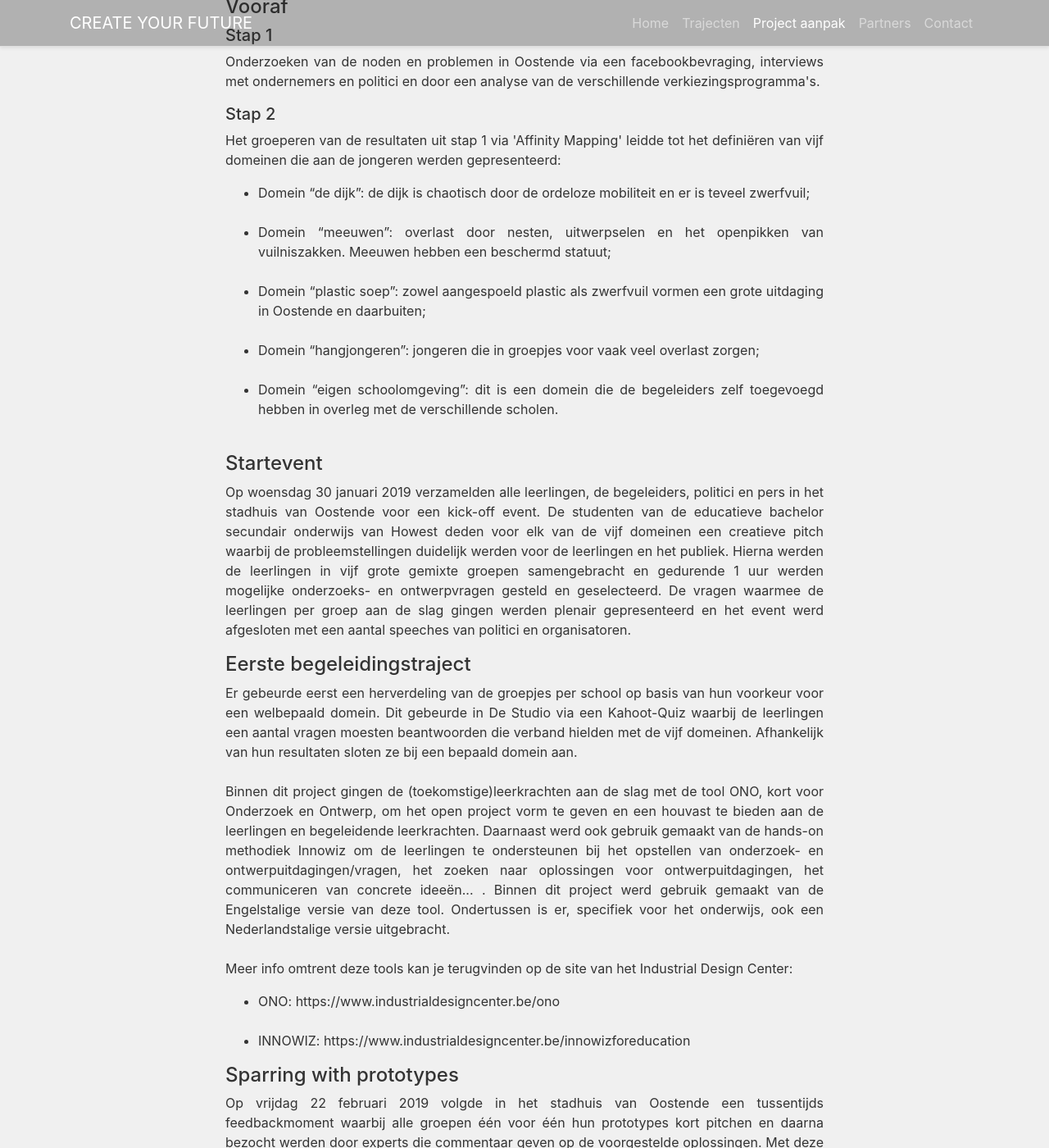
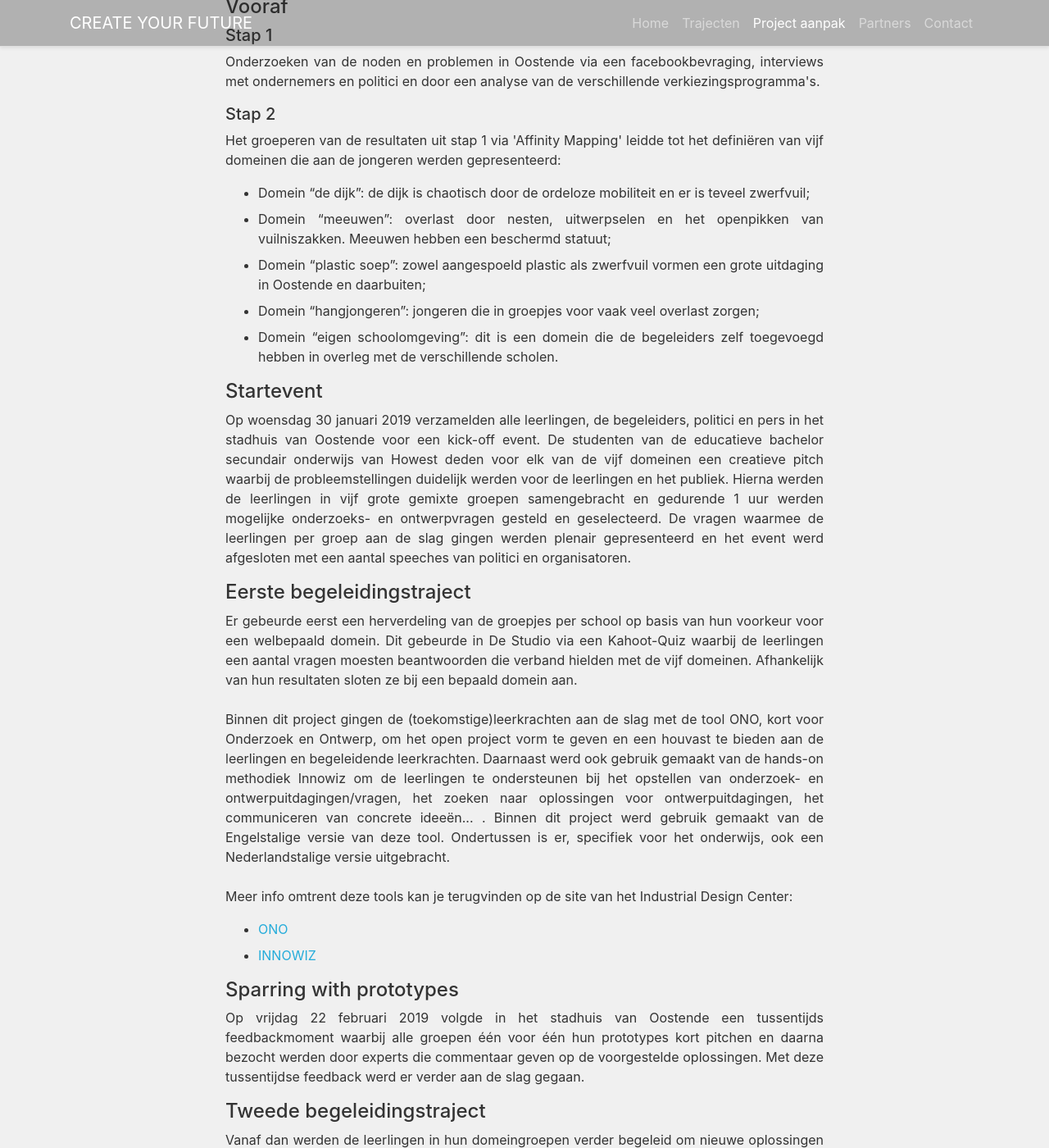
Before and after one commit to huysentruitw/create-your-future-website, a Jekyll site: the page built from docs/index.html, in a window 1280 px wide and 1400 px high, scrolled down 2339 px. Shown: the whole window at 82% size. Built offline with Jekyll 4.4.1, drawn with Linux system fonts in a browser that asks for light colours.

Commit message:
Remove <br>'s from <ul> and use margin instead (●'◡'●)

```diff
--- a/docs/_sass/main.scss
+++ b/docs/_sass/main.scss
@@ -81,3 +81,9 @@ footer {
     border-color: $primary-color-dark;
   }
 }
+
+#aanpak {
+  ul > li {
+    margin-bottom: .5rem;
+  }
+}
--- a/docs/index.html
+++ b/docs/index.html
@@ -71,11 +71,11 @@ navigation:
         <p>Het groeperen van de resultaten uit stap 1 via 'Affinity Mapping' leidde tot het definiëren van vijf domeinen die aan de jongeren werden gepresenteerd:</p>
 
         <ul>
-          <li>Domein “de dijk”: de dijk is chaotisch door de ordeloze mobiliteit en er is teveel zwerfvuil;</li><br>
-          <li>Domein “meeuwen”: overlast door nesten, uitwerpselen en het openpikken van vuilniszakken. Meeuwen hebben een beschermd statuut;</li><br>
-          <li>Domein “plastic soep”: zowel aangespoeld plastic als zwerfvuil vormen een grote uitdaging in Oostende en daarbuiten;</li><br>
-          <li>Domein “hangjongeren”: jongeren die in groepjes voor vaak veel overlast zorgen;</li><br>
-          <li>Domein “eigen schoolomgeving”: dit is een domein die de begeleiders zelf toegevoegd hebben in overleg met de verschillende scholen.</li><br>
+          <li>Domein “de dijk”: de dijk is chaotisch door de ordeloze mobiliteit en er is teveel zwerfvuil;</li>
+          <li>Domein “meeuwen”: overlast door nesten, uitwerpselen en het openpikken van vuilniszakken. Meeuwen hebben een beschermd statuut;</li>
+          <li>Domein “plastic soep”: zowel aangespoeld plastic als zwerfvuil vormen een grote uitdaging in Oostende en daarbuiten;</li>
+          <li>Domein “hangjongeren”: jongeren die in groepjes voor vaak veel overlast zorgen;</li>
+          <li>Domein “eigen schoolomgeving”: dit is een domein die de begeleiders zelf toegevoegd hebben in overleg met de verschillende scholen.</li>
         </ul>
 
         <h4>Startevent</h4>
@@ -95,10 +95,10 @@ navigation:
           Binnen dit project werd gebruik gemaakt van de Engelstalige versie van deze tool. Ondertussen is er, specifiek voor het onderwijs, ook een Nederlandstalige versie uitgebracht.<br><br>
           Meer info omtrent deze tools kan je terugvinden op de site van het Industrial Design Center:<br>
 
-        <ul>
-          <li>ONO: https://www.industrialdesigncenter.be/ono </li><br>
-          <li>INNOWIZ: https://www.industrialdesigncenter.be/innowizforeducation </li>
-        </ul>
+          <ul>
+            <li><a href="https://www.industrialdesigncenter.be/ono" target="_blank">ONO</a></li>
+            <li><a href="https://www.industrialdesigncenter.be/innowizforeducation" target="_blank">INNOWIZ</a></li>
+          </ul>
         </p>
 
         <h4>Sparring with prototypes</h4>
```
